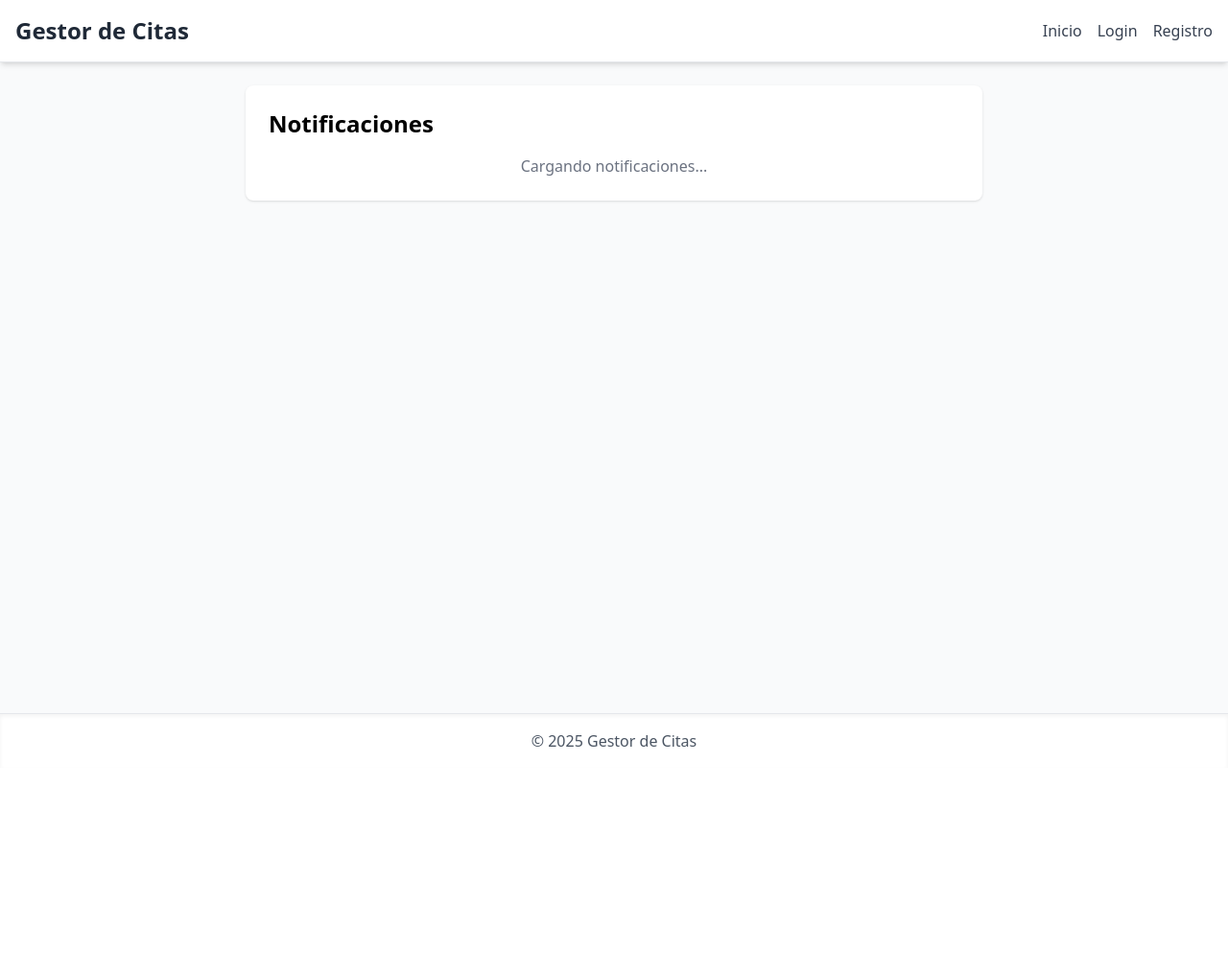
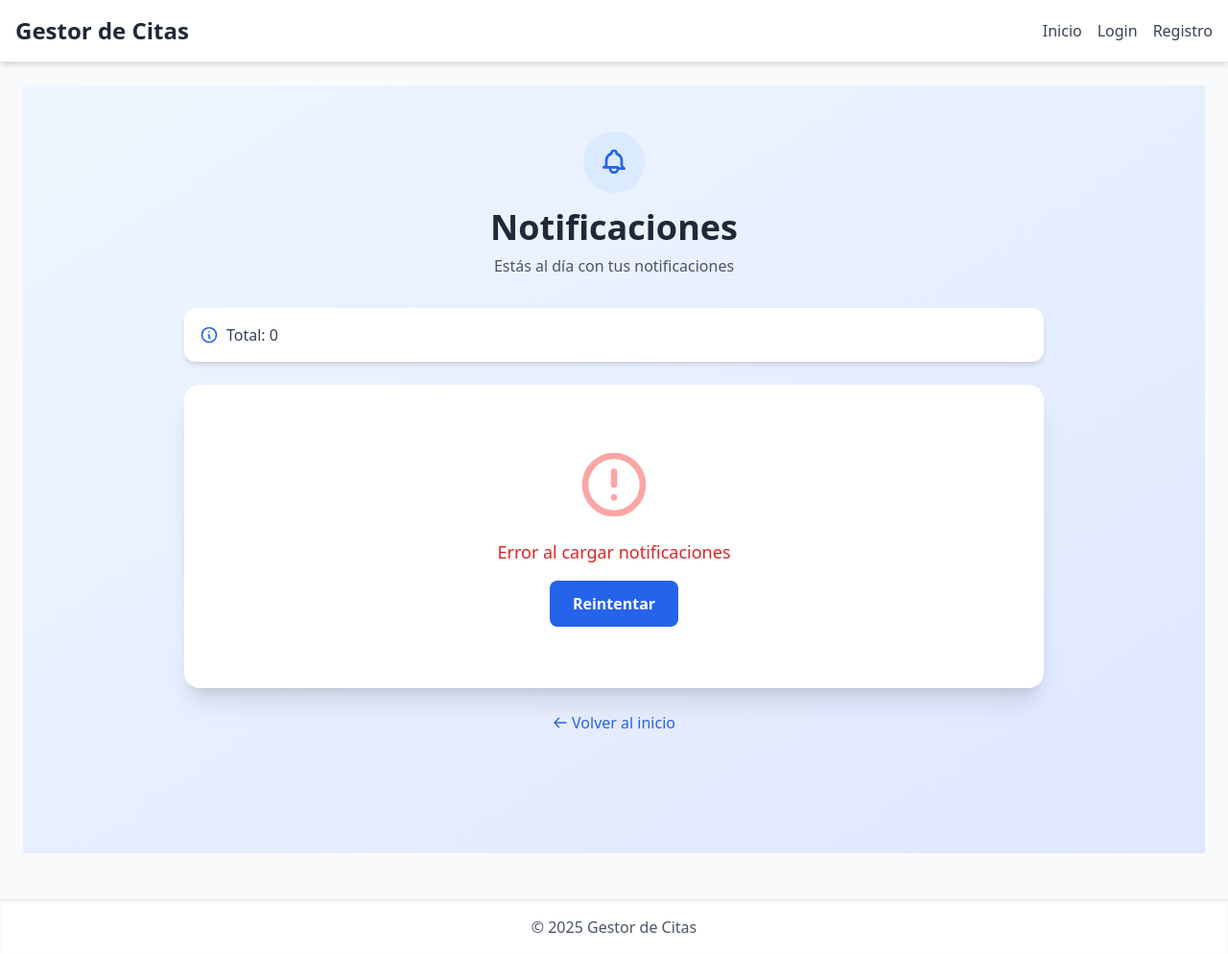
Before and after one commit to jnarjim/Proyecto-Gestor-de-citas-profesionales, a Django app: page /notificaciones/ in a window 1280 px wide. Shown: the whole page at 96% size. Before the commit the page ends 778 px from the top, so only its background shows below. Run offline with Django 5.2, Linux system fonts and the light colour scheme; data that the repository does not hold is empty; some libraries are stand-ins or nearby versions.

Commit message:
Mejora de la lista de notificaciones

```diff
--- a/static/js/listar_notificaciones.js
+++ b/static/js/listar_notificaciones.js
@@ -1,50 +1,271 @@
 document.addEventListener("DOMContentLoaded", cargarNotificaciones);
+
+let notificacionesData = [];
 
 async function cargarNotificaciones() {
     const contenedor = document.getElementById("lista-notificaciones");
-    contenedor.innerHTML = "<p class='text-gray-500 text-center'>Cargando...</p>";
 
-    const notificaciones = await window.getNotifications();
+    try {
+        notificacionesData = await window.getNotifications();
 
-    if (notificaciones.length === 0) {
+        // Actualizar contadores
+        actualizarContadores();
+
+        if (notificacionesData.length === 0) {
+            contenedor.innerHTML = `
+                <div class="py-16 text-center">
+                    <svg class="w-20 h-20 mx-auto mb-4 text-gray-300" fill="none" stroke="currentColor" viewBox="0 0 24 24">
+                        <path stroke-linecap="round" stroke-linejoin="round" stroke-width="2" d="M20 13V6a2 2 0 00-2-2H6a2 2 0 00-2 2v7m16 0v5a2 2 0 01-2 2H6a2 2 0 01-2-2v-5m16 0h-2.586a1 1 0 00-.707.293l-2.414 2.414a1 1 0 01-.707.293h-3.172a1 1 0 01-.707-.293l-2.414-2.414A1 1 0 006.586 13H4"></path>
+                    </svg>
+                    <p class="text-lg text-gray-600 mb-2">No tienes notificaciones</p>
+                    <p class="text-gray-500">Te notificaremos cuando haya novedades</p>
+                </div>
+            `;
+            return;
+        }
+
+        contenedor.innerHTML = "";
+        renderizarNotificaciones();
+
+    } catch (err) {
+        console.error("Error cargando notificaciones:", err);
         contenedor.innerHTML = `
-            <p class="text-gray-500 text-center">No tienes notificaciones.</p>
+            <div class="py-16 text-center">
+                <svg class="w-20 h-20 mx-auto mb-4 text-red-300" fill="none" stroke="currentColor" viewBox="0 0 24 24">
+                    <path stroke-linecap="round" stroke-linejoin="round" stroke-width="2" d="M12 8v4m0 4h.01M21 12a9 9 0 11-18 0 9 9 0 0118 0z"></path>
+                </svg>
+                <p class="text-lg text-red-600 mb-4">Error al cargar notificaciones</p>
+                <button onclick="location.reload()" class="bg-blue-600 text-white px-6 py-3 rounded-lg hover:bg-blue-700 transition font-semibold">
+                    Reintentar
+                </button>
+            </div>
         `;
-        return;
+        window.toast?.error("No se pudieron cargar las notificaciones");
     }
+}
 
+function renderizarNotificaciones() {
+    const contenedor = document.getElementById("lista-notificaciones");
     contenedor.innerHTML = "";
 
-    notificaciones.forEach(n => {
+    notificacionesData.forEach(n => {
         const item = document.createElement("div");
-        item.className =
-            "p-4 border-b flex justify-between items-center hover:bg-gray-50 cursor-pointer";
+        item.className = `p-5 transition hover:bg-blue-50`;
+        item.dataset.notifId = n.id;
 
+        // Construir destino según cita_id
         let destino = "/";
-        if (n.cita) destino = `/cita/${n.cita}/`;
+        if (n.cita_id) destino = `/cita/${n.cita_id}/`;
+
+        // Formatear fecha
+        const fecha = new Date(n.creada_en);
+        const fechaFormateada = fecha.toLocaleString('es-ES', {
+            day: '2-digit',
+            month: 'short',
+            year: 'numeric',
+            hour: '2-digit',
+            minute: '2-digit'
+        });
 
         item.innerHTML = `
-            <div>
-                <p class="${n.leido ? 'text-gray-600' : 'font-bold text-blue-700'}">
-                    ${n.mensaje}
-                </p>
-                <p class="text-sm text-gray-400">
-                    ${new Date(n.creada_en).toLocaleString()}
-                </p>
+            <div class="flex items-start justify-between gap-4">
+                <!-- Contenido principal -->
+                <div class="flex-1 cursor-pointer" onclick="irANotificacion('${destino}', ${n.id})">
+                    <div class="flex items-start mb-2">
+                        <!-- Icono -->
+                        <div class="flex-shrink-0 mt-1 mr-3">
+                            <div class="w-10 h-10 bg-blue-100 rounded-full flex items-center justify-center">
+                                <svg class="w-5 h-5 text-blue-600" fill="none" stroke="currentColor" viewBox="0 0 24 24">
+                                    <path stroke-linecap="round" stroke-linejoin="round" stroke-width="2" d="M15 17h5l-1.405-1.405A2.032 2.032 0 0118 14.158V11a6.002 6.002 0 00-4-5.659V5a2 2 0 10-4 0v.341C7.67 6.165 6 8.388 6 11v3.159c0 .538-.214 1.055-.595 1.436L4 16h5m6 0v1a3 3 0 11-6 0v-1m6 0H9"></path>
+                                </svg>
+                            </div>
+                        </div>
+
+                        <!-- Mensaje -->
+                        <div class="flex-1">
+                            <p class="text-gray-900 font-medium mb-1">
+                                ${n.mensaje}
+                            </p>
+                            <div class="flex items-center text-sm text-gray-500">
+                                <svg class="w-4 h-4 mr-1" fill="none" stroke="currentColor" viewBox="0 0 24 24">
+                                    <path stroke-linecap="round" stroke-linejoin="round" stroke-width="2" d="M12 8v4l3 3m6-3a9 9 0 11-18 0 9 9 0 0118 0z"></path>
+                                </svg>
+                                ${fechaFormateada}
+                            </div>
+                        </div>
+                    </div>
+                </div>
+
+                <!-- Botón eliminar -->
+                <div>
+                    <button
+                        onclick="eliminarNotificacion(event, ${n.id})"
+                        class="p-2 text-red-600 hover:bg-red-100 rounded-lg transition"
+                        title="Eliminar notificación"
+                    >
+                        <svg class="w-5 h-5" fill="none" stroke="currentColor" viewBox="0 0 24 24">
+                            <path stroke-linecap="round" stroke-linejoin="round" stroke-width="2" d="M19 7l-.867 12.142A2 2 0 0116.138 21H7.862a2 2 0 01-1.995-1.858L5 7m5 4v6m4-6v6m1-10V4a1 1 0 00-1-1h-4a1 1 0 00-1 1v3M4 7h16"></path>
+                        </svg>
+                    </button>
+                </div>
             </div>
-            ${!n.leido ? `<span class="text-xs bg-blue-500 text-white px-2 py-1 rounded">Nuevo</span>` : ""}
         `;
-
-        // Click → Ir al destino
-        item.addEventListener("click", () => {
-            window.location.href = destino;
-        });
-
-        // Si no está leída, marcar al abrir
-        if (!n.leido) {
-            window.markAsRead(n.id);
-        }
 
         contenedor.appendChild(item);
     });
 }
+
+function actualizarContadores() {
+    const total = notificacionesData.length;
+
+    document.getElementById('count-total').textContent = total;
+
+    const subtitle = document.getElementById('notif-subtitle');
+    const hint = document.getElementById('notif-hint');
+
+    if (total > 0) {
+        subtitle.textContent = `Tienes ${total} notificación${total === 1 ? '' : 'es'}`;
+        hint.textContent = 'Haz clic en una notificación para verla y eliminarla';
+    } else {
+        subtitle.textContent = 'Estás al día con tus notificaciones';
+        hint.textContent = '';
+    }
+
+    // Mostrar/ocultar botón "Eliminar todas"
+    const btnEliminarTodas = document.getElementById('btn-eliminar-todas');
+    if (total > 0) {
+        btnEliminarTodas.classList.remove('hidden');
+    } else {
+        btnEliminarTodas.classList.add('hidden');
+    }
+}
+
+// Función global para ir a la notificación (marca como leída y elimina)
+window.irANotificacion = async function(destino, notifId) {
+    try {
+        // Marcar como leída y eliminar del servidor
+        await window.markAsRead(notifId);
+
+        // Redirigir
+        window.location.href = destino;
+    } catch (err) {
+        console.error("Error procesando notificación:", err);
+        // Redirigir de todos modos
+        window.location.href = destino;
+    }
+}
+
+// Eliminar una notificación
+window.eliminarNotificacion = async function(event, notifId) {
+    event.stopPropagation();
+
+    try {
+        // Marcar como leída (esto la elimina del servidor)
+        await window.markAsRead(notifId);
+
+        // Eliminar del array local con animación
+        const notifElement = document.querySelector(`[data-notif-id="${notifId}"]`);
+        if (notifElement) {
+            notifElement.style.transition = 'all 0.3s ease';
+            notifElement.style.opacity = '0';
+            notifElement.style.transform = 'translateX(100%)';
+
+            setTimeout(() => {
+                notificacionesData = notificacionesData.filter(n => n.id !== notifId);
+                renderizarNotificaciones();
+                actualizarContadores();
+
+                // Si no quedan notificaciones, mostrar empty state
+                if (notificacionesData.length === 0) {
+                    const contenedor = document.getElementById("lista-notificaciones");
+                    contenedor.innerHTML = `
+                        <div class="py-16 text-center">
+                            <svg class="w-20 h-20 mx-auto mb-4 text-gray-300" fill="none" stroke="currentColor" viewBox="0 0 24 24">
+                                <path stroke-linecap="round" stroke-linejoin="round" stroke-width="2" d="M20 13V6a2 2 0 00-2-2H6a2 2 0 00-2 2v7m16 0v5a2 2 0 01-2 2H6a2 2 0 01-2-2v-5m16 0h-2.586a1 1 0 00-.707.293l-2.414 2.414a1 1 0 01-.707.293h-3.172a1 1 0 01-.707-.293l-2.414-2.414A1 1 0 006.586 13H4"></path>
+                            </svg>
+                            <p class="text-lg text-gray-600 mb-2">No tienes notificaciones</p>
+                            <p class="text-gray-500">Te notificaremos cuando haya novedades</p>
+                        </div>
+                    `;
+                }
+            }, 300);
+        }
+
+        window.toast?.success("Notificación eliminada");
+    } catch (err) {
+        console.error("Error eliminando notificación:", err);
+        window.toast?.error("No se pudo eliminar la notificación");
+    }
+}
+
+// Eliminar todas las notificaciones
+document.addEventListener('DOMContentLoaded', () => {
+    const btnEliminarTodas = document.getElementById('btn-eliminar-todas');
+
+    if (btnEliminarTodas) {
+        btnEliminarTodas.addEventListener('click', () => {
+            showConfirmation(
+                '¿Eliminar todas las notificaciones?',
+                'Esta acción eliminará todas tus notificaciones y no se puede deshacer.',
+                async () => {
+                    try {
+                        // Eliminar todas del servidor
+                        for (const notif of notificacionesData) {
+                            await window.markAsRead(notif.id);
+                        }
+
+                        // Limpiar array local
+                        notificacionesData = [];
+
+                        // Mostrar empty state
+                        const contenedor = document.getElementById("lista-notificaciones");
+                        contenedor.innerHTML = `
+                            <div class="py-16 text-center">
+                                <svg class="w-20 h-20 mx-auto mb-4 text-green-300" fill="none" stroke="currentColor" viewBox="0 0 24 24">
+                                    <path stroke-linecap="round" stroke-linejoin="round" stroke-width="2" d="M9 12l2 2 4-4m6 2a9 9 0 11-18 0 9 9 0 0118 0z"></path>
+                                </svg>
+                                <p class="text-lg text-gray-600 mb-2">Todas las notificaciones eliminadas</p>
+                                <p class="text-gray-500">Te notificaremos cuando haya novedades</p>
+                            </div>
+                        `;
+
+                        actualizarContadores();
+
+                        window.toast?.success("Todas las notificaciones eliminadas");
+                    } catch (err) {
+                        console.error("Error eliminando todas las notificaciones:", err);
+                        window.toast?.error("No se pudieron eliminar todas las notificaciones");
+                    }
+                }
+            );
+        });
+    }
+});
+
+// Modal de confirmación
+function showConfirmation(title, message, action) {
+    const modal = document.getElementById('modal-confirm');
+
+    document.getElementById('modal-title').textContent = title;
+    document.getElementById('modal-message').textContent = message;
+
+    // Cambiar el botón aceptar a rojo para acciones destructivas
+    const acceptBtn = document.getElementById('modal-accept');
+    acceptBtn.className = 'px-5 py-2 text-white bg-red-600 rounded-lg hover:bg-red-700 transition font-medium';
+
+    modal.classList.remove('hidden');
+
+    const cancelBtn = document.getElementById('modal-cancel');
+
+    const closeModal = () => modal.classList.add('hidden');
+
+    cancelBtn.onclick = closeModal;
+    acceptBtn.onclick = () => {
+        closeModal();
+        action();
+    };
+
+    modal.onclick = (e) => {
+        if (e.target === modal) closeModal();
+    };
+}
--- a/templates/notificaciones/listar_notificaciones.html
+++ b/templates/notificaciones/listar_notificaciones.html
@@ -3,13 +3,83 @@
 {% block title %}Notificaciones{% endblock %}
 
 {% block content %}
-<div class="max-w-3xl mx-auto bg-white p-6 rounded-lg shadow">
-    <h2 class="text-2xl font-bold mb-4">Notificaciones</h2>
+<div class="min-h-screen bg-gradient-to-br from-blue-50 to-indigo-100 py-12 px-4">
+    <div class="max-w-4xl mx-auto">
 
-    <div id="lista-notificaciones">
-        <p class="text-gray-500 text-center">Cargando notificaciones...</p>
+        <!-- Header -->
+        <div class="text-center mb-8">
+            <div class="inline-flex items-center justify-center w-16 h-16 bg-blue-100 rounded-full mb-4">
+                <svg class="w-8 h-8 text-blue-600" fill="none" stroke="currentColor" viewBox="0 0 24 24">
+                    <path stroke-linecap="round" stroke-linejoin="round" stroke-width="2" d="M15 17h5l-1.405-1.405A2.032 2.032 0 0118 14.158V11a6.002 6.002 0 00-4-5.659V5a2 2 0 10-4 0v.341C7.67 6.165 6 8.388 6 11v3.159c0 .538-.214 1.055-.595 1.436L4 16h5m6 0v1a3 3 0 11-6 0v-1m6 0H9"></path>
+                </svg>
+            </div>
+            <h1 class="text-4xl font-bold text-gray-800 mb-2">Notificaciones</h1>
+            <p class="text-gray-600" id="notif-subtitle">Mantente al día con tus citas</p>
+        </div>
+
+        <!-- Acciones globales -->
+        <div id="acciones-notificaciones" class="mb-6 flex justify-between items-center bg-white rounded-xl shadow-md p-4">
+            <div class="flex items-center text-gray-700">
+                <svg class="w-5 h-5 mr-2 text-blue-600" fill="none" stroke="currentColor" viewBox="0 0 24 24">
+                    <path stroke-linecap="round" stroke-linejoin="round" stroke-width="2" d="M13 16h-1v-4h-1m1-4h.01M21 12a9 9 0 11-18 0 9 9 0 0118 0z"></path>
+                </svg>
+                <span class="font-medium">Total: <span id="count-total">0</span></span>
+            </div>
+
+            <button
+                id="btn-eliminar-todas"
+                class="hidden inline-flex items-center bg-red-600 text-white px-4 py-2 rounded-lg hover:bg-red-700 transition font-semibold shadow-md hover:shadow-lg text-sm"
+            >
+                <svg class="w-4 h-4 mr-2" fill="none" stroke="currentColor" viewBox="0 0 24 24">
+                    <path stroke-linecap="round" stroke-linejoin="round" stroke-width="2" d="M19 7l-.867 12.142A2 2 0 0116.138 21H7.862a2 2 0 01-1.995-1.858L5 7m5 4v6m4-6v6m1-10V4a1 1 0 00-1-1h-4a1 1 0 00-1 1v3M4 7h16"></path>
+                </svg>
+                Eliminar todas
+            </button>
+        </div>
+
+        <!-- Lista de notificaciones -->
+        <div class="bg-white rounded-2xl shadow-xl overflow-hidden">
+            <div id="lista-notificaciones" class="divide-y divide-gray-200">
+                <!-- Loading state -->
+                <div class="py-12 text-center">
+                    <svg class="animate-spin h-10 w-10 mx-auto text-blue-600 mb-4" xmlns="http://www.w3.org/2000/svg" fill="none" viewBox="0 0 24 24">
+                        <circle class="opacity-25" cx="12" cy="12" r="10" stroke="currentColor" stroke-width="4"></circle>
+                        <path class="opacity-75" fill="currentColor" d="M4 12a8 8 0 018-8V0C5.373 0 0 5.373 0 12h4zm2 5.291A7.962 7.962 0 014 12H0c0 3.042 1.135 5.824 3 7.938l3-2.647z"></path>
+                    </svg>
+                    <p class="text-gray-600">Cargando notificaciones...</p>
+                </div>
+            </div>
+        </div>
+
+        <!-- Link de regreso -->
+        <div class="text-center mt-6">
+            <a href="/"
+               class="text-blue-600 hover:text-blue-700 font-medium inline-flex items-center">
+                <svg class="w-4 h-4 mr-1" fill="none" stroke="currentColor" viewBox="0 0 24 24">
+                    <path stroke-linecap="round" stroke-linejoin="round" stroke-width="2" d="M10 19l-7-7m0 0l7-7m-7 7h18"></path>
+                </svg>
+                Volver al inicio
+            </a>
+        </div>
+
     </div>
 </div>
 
-<script src="{% static 'js/notificaciones_lista.js' %}"></script>
+<!-- Modal de confirmación -->
+<div id="modal-confirm" class="hidden fixed inset-0 bg-black bg-opacity-50 flex items-center justify-center z-50 p-4">
+    <div class="bg-white rounded-2xl p-6 w-full max-w-md shadow-2xl">
+        <h2 id="modal-title" class="text-xl font-bold mb-3 text-gray-800"></h2>
+        <p id="modal-message" class="text-gray-600 mb-6"></p>
+        <div class="flex flex-col sm:flex-row justify-end gap-3">
+            <button id="modal-cancel" class="px-5 py-2 bg-gray-200 text-gray-700 rounded-lg hover:bg-gray-300 transition font-medium">
+                Cancelar
+            </button>
+            <button id="modal-accept" class="px-5 py-2 text-white bg-blue-600 rounded-lg hover:bg-blue-700 transition font-medium">
+                Aceptar
+            </button>
+        </div>
+    </div>
+</div>
+
+<script src="{% static 'js/listar_notificaciones.js' %}"></script>
 {% endblock %}
```
